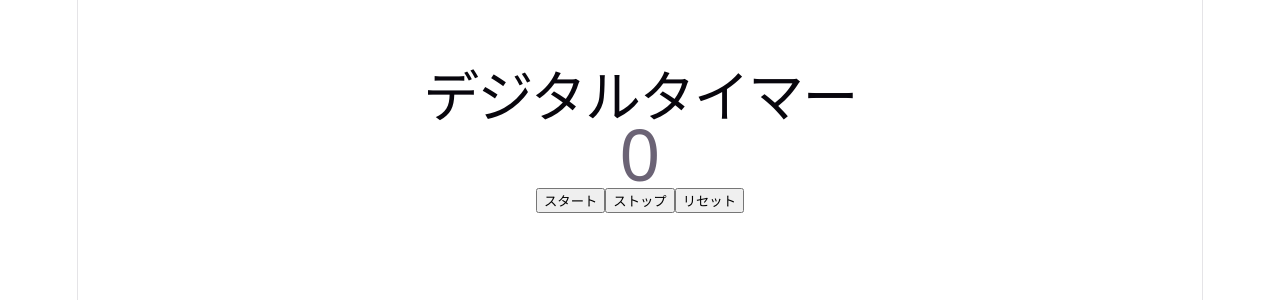
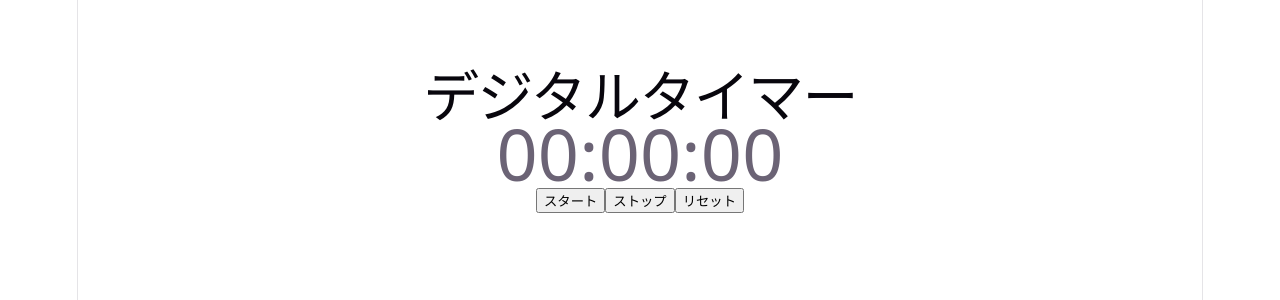
Before and after one commit to o0jun0o/react-timer, a React (Vite) app: page / in a window 1280 px wide. Shown: the top 300 px of the page. Built offline with nearby package versions, Linux system fonts and the light colour scheme.

Commit message:
経過時間を00:00:00形式で表示するよう修正

```diff
--- a/src/App.tsx
+++ b/src/App.tsx
@@ -1,6 +1,18 @@
 import { useState, useEffect } from 'react';
 import './App.css';
 
+// ▼ここを追加
+const formatTime = (totalSeconds: number) => {
+  const hours = Math.floor(totalSeconds / 3600);
+  const minutes = Math.floor((totalSeconds % 3600) / 60);
+  const seconds = totalSeconds % 60;
+
+  const h = String(hours).padStart(2, '0');
+  const m = String(minutes).padStart(2, '0');
+  const s = String(seconds).padStart(2, '0');
+
+  return `${h}:${m}:${s}`;
+};
 function App() {
   // これまでにストップして貯まった合計時間（ミリ秒）
   const [accumulatedTime, setAccumulatedTime] = useState(0);
@@ -55,7 +67,7 @@ function App() {
     <div style={{ textAlign: 'center', padding: '50px' }}>
       <h1>デジタルタイマー</h1>
       <div style={{ fontSize: '4rem', margin: '20px 0' }}>
-        {seconds}
+        {formatTime(seconds)}
       </div>
       <div>
         <button onClick={handleStart}>スタート</button>
```
